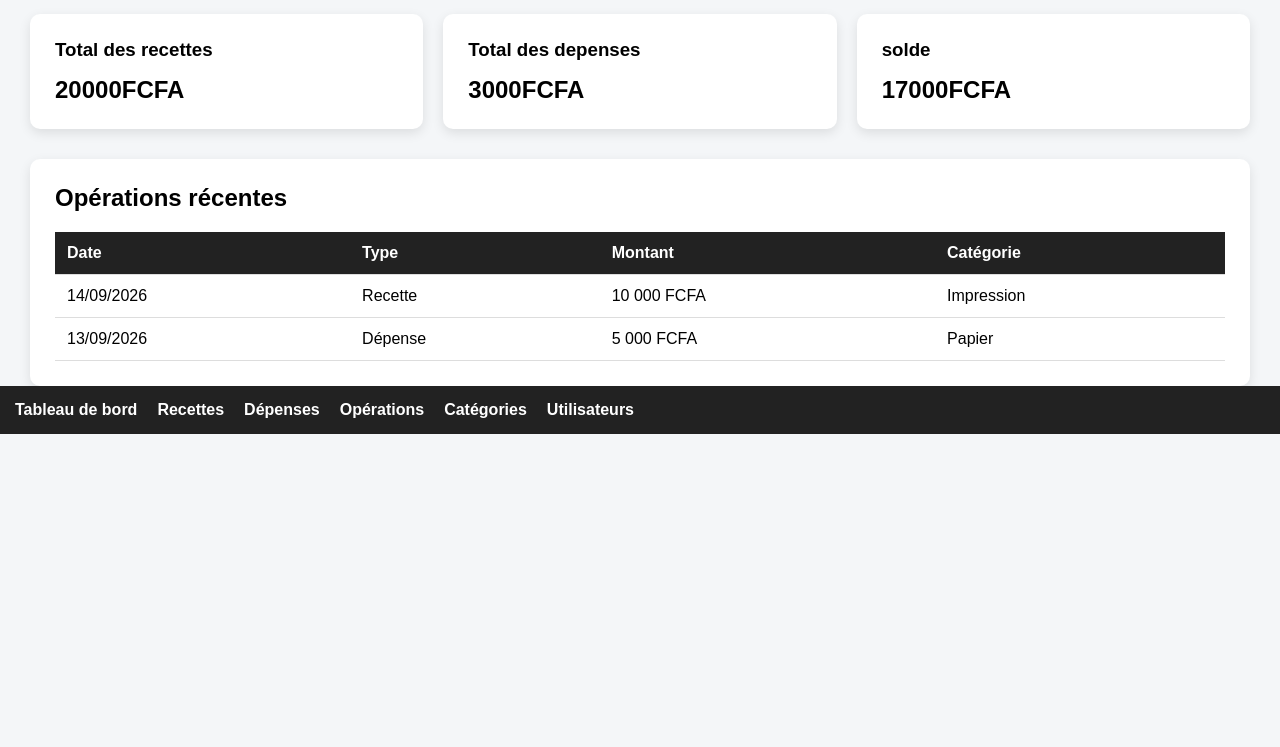
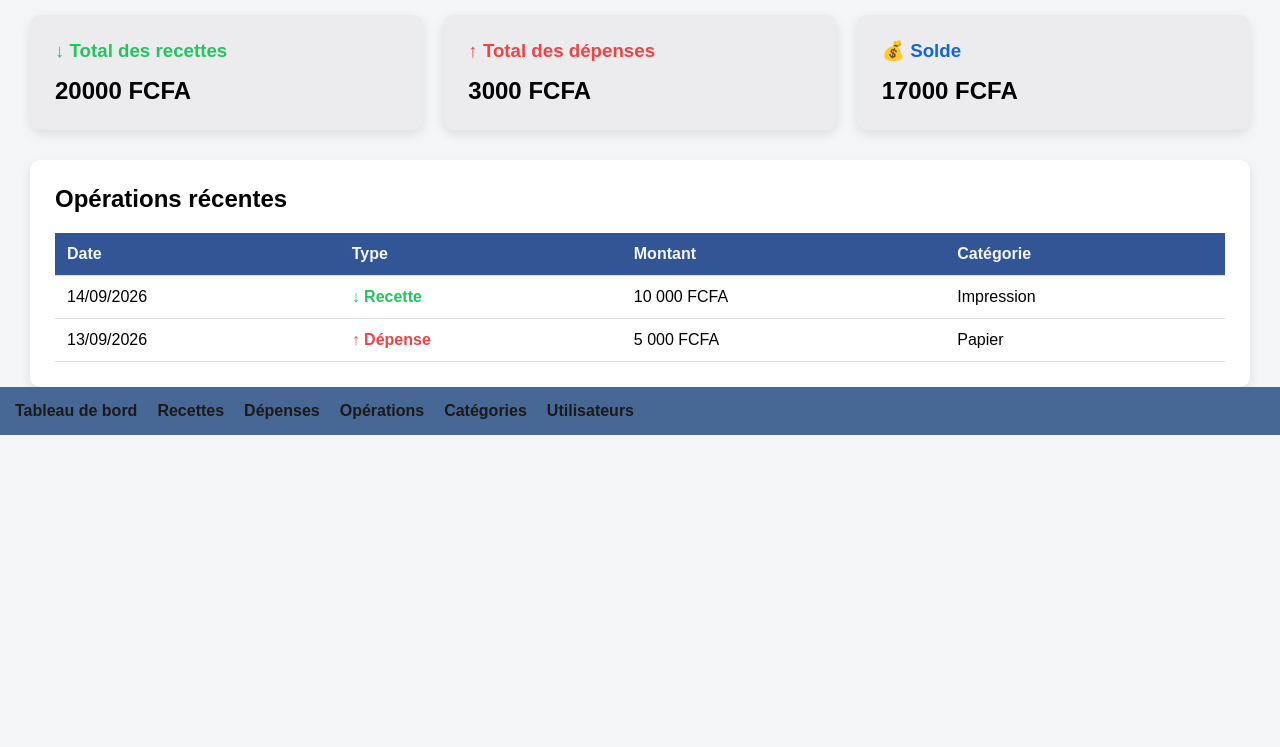
Before and after one commit to salomoramseszango-cyber/Gestion-ytech, a plain HTML site: page dashboard.html in a window 1280 px wide. Shown: the part 53-800 px from the top of the page. Drawn offline with Linux system fonts and the light colour scheme.

Commit message:
modification du css

```diff
--- a/dashboard.html
+++ b/dashboard.html
@@ -3,32 +3,49 @@
 <head>
     <meta charset="UTF-8">
     <meta name="viewport" content="width=device-width, initial-scale=1.0">
-    <title>ytech-tableau de bord</title>
+    <title>YTECH - Tableau de bord</title>
     <link rel="stylesheet" href="ressources/css/style.css">
 </head>
+
 <body>
-<h1>Tableau de bord</h1>
+
+<h1>🏠 Tableau de bord</h1>
+
 <div class="cartes">
+
     <div class="card">
-        <h3>Total des recettes</h3>
-        <p>20000FCFA</p>
+        <h3>
+            <span class="fleche-recette">↓</span>
+            Total des recettes
+        </h3>
+        <p>20000 FCFA</p>
     </div>
 
     <div class="card">
-        <h3>Total des depenses</h3>
-        <p>3000FCFA</p>
+        <h3>
+            <span class="fleche-depense">↑</span>
+            Total des dépenses
+        </h3>
+        <p>3000 FCFA</p>
     </div>
 
     <div class="card">
-        <h3>solde</h3>
-        <p>17000FCFA</p>
+        <h3>
+            <span class="fleche-solde">💰</span>
+            Solde
+        </h3>
+        <p>17000 FCFA</p>
     </div>
+
 </div>
 
+
 <section class="operations-recentes">
+
     <h2>Opérations récentes</h2>
 
     <table>
+
         <tr>
             <th>Date</th>
             <th>Type</th>
@@ -38,21 +55,26 @@
 
         <tr>
             <td>14/09/2026</td>
-            <td>Recette</td>
+            <td>
+                <span class="type-recette">↓ Recette</span>
+            </td>
             <td>10 000 FCFA</td>
             <td>Impression</td>
         </tr>
 
         <tr>
             <td>13/09/2026</td>
-            <td>Dépense</td>
+            <td>
+                <span class="type-depense">↑ Dépense</span>
+            </td>
             <td>5 000 FCFA</td>
             <td>Papier</td>
         </tr>
+
     </table>
+
 </section>
 
-<script src="ressources/js/script.js"></script>
 
 <nav>
     <a href="dashboard.html">Tableau de bord</a>
@@ -63,5 +85,8 @@
     <a href="utilisateurs.html">Utilisateurs</a>
 </nav>
 
+
+<script src="ressources/js/script.js"></script>
+
 </body>
 </html>
--- a/ressources/css/style.css
+++ b/ressources/css/style.css
@@ -78,14 +78,14 @@ body {
 
 
 nav {
-    background-color: #222;
+    background-color: #476894;
     padding: 15px;
     display: flex;
     gap: 20px;
 }
 
 nav a {
-    color: white;
+    color: rgb(27, 25, 25);
     text-decoration: none;
     font-weight: bold;
 }
@@ -102,7 +102,7 @@ nav a:hover {
 
 .card {
     flex: 1;
-    background-color: white;
+    background-color: rgb(236, 235, 238);
     padding: 25px;
     border-radius: 10px;
     box-shadow: 0 4px 12px rgba(0, 0, 0, 0.1);
@@ -111,10 +111,21 @@ nav a:hover {
 .card h3 {
     margin-bottom: 15px;
 }
-
 .card p {
     font-size: 24px;
     font-weight: bold;
+}
+
+.fleche-recette {
+    color: #22C55E;
+}
+
+.fleche-depense {
+    color: #EF4444;
+}
+
+.fleche-solde {
+    color: #1565D8;
 }
 
 .operations-recentes {
@@ -141,8 +152,8 @@ th, td {
 }
 
 th {
-    background-color: #222;
-    color: white;
+    background-color: #194288e3;
+    color: #f2f4f7;
 }
 
 form {
@@ -158,6 +169,7 @@ form label {
     display: block;
     margin-bottom: 8px;
     font-weight: bold;
+    color: #284b7c;
 }
 
 form input,
@@ -165,7 +177,7 @@ form select {
     width: 100%;
     padding: 12px;
     margin-bottom: 18px;
-    border: 1px solid #ccc;
+    border: 1px solid #442c2c;
     border-radius: 6px;
 }
 
@@ -173,7 +185,7 @@ form button {
     padding: 12px 20px;
     border: none;
     border-radius: 6px;
-    background-color: #222;
+    background-color: #093d1d;
     color: white;
     cursor: pointer;
 }
@@ -181,3 +193,24 @@ form button {
 form button:hover {
     background-color: #444;
 }
+.card:nth-child(1) h3 {
+    color: #22C55E;
+}
+
+.card:nth-child(2) h3 {
+    color: #EF4444;
+}
+
+.card:nth-child(3) h3 {
+    color: #1565D8;
+}
+
+.type-recette {
+    color: #22C55E;
+    font-weight: bold;
+}
+
+.type-depense {
+    color: #EF4444;
+    font-weight: bold;
+}
```
Also changed, not shown: depenses.html (+4 -4 lines), operations.html (+3 -3 lines), recettes.html (+4 -4 lines).
